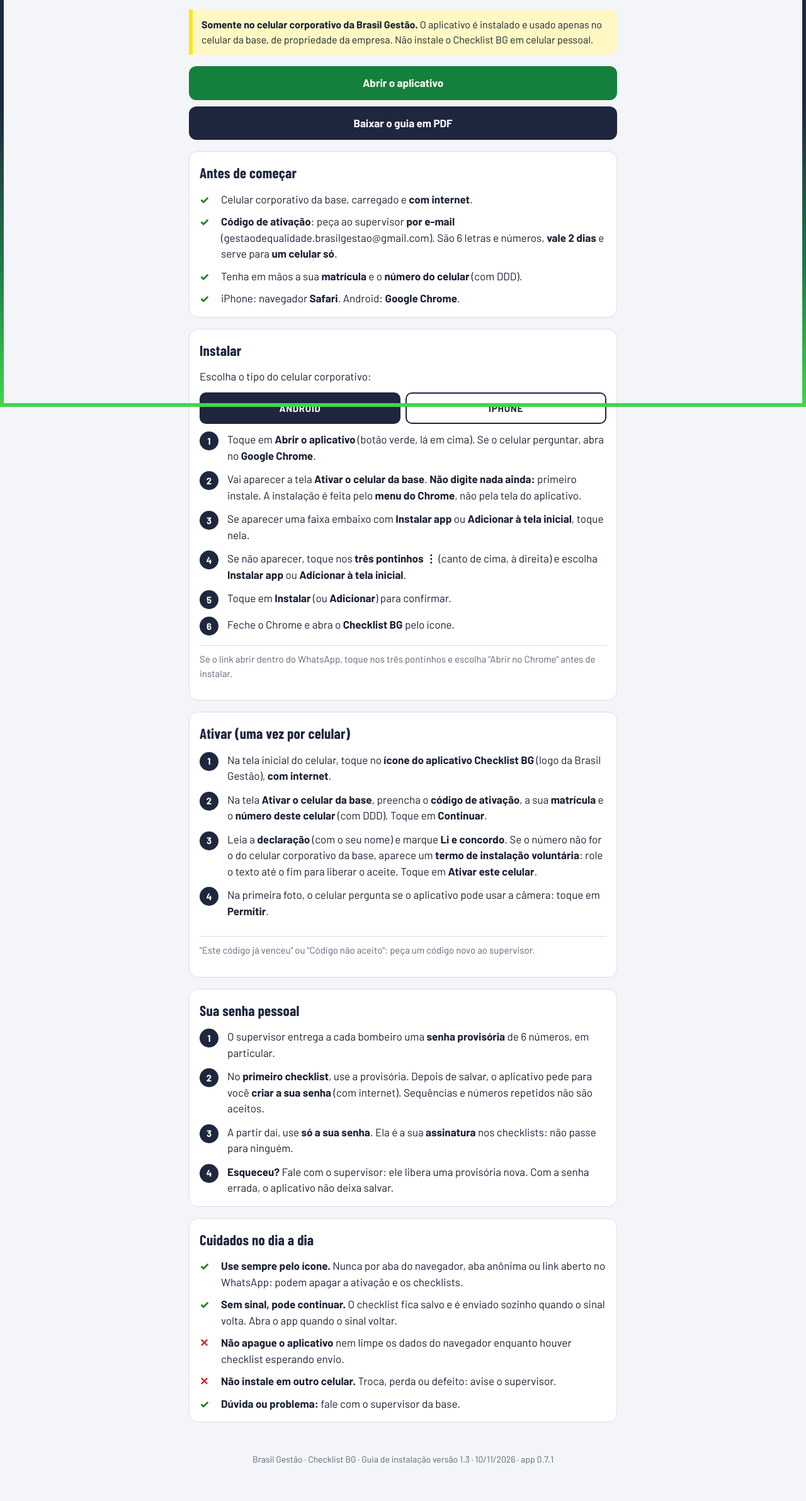
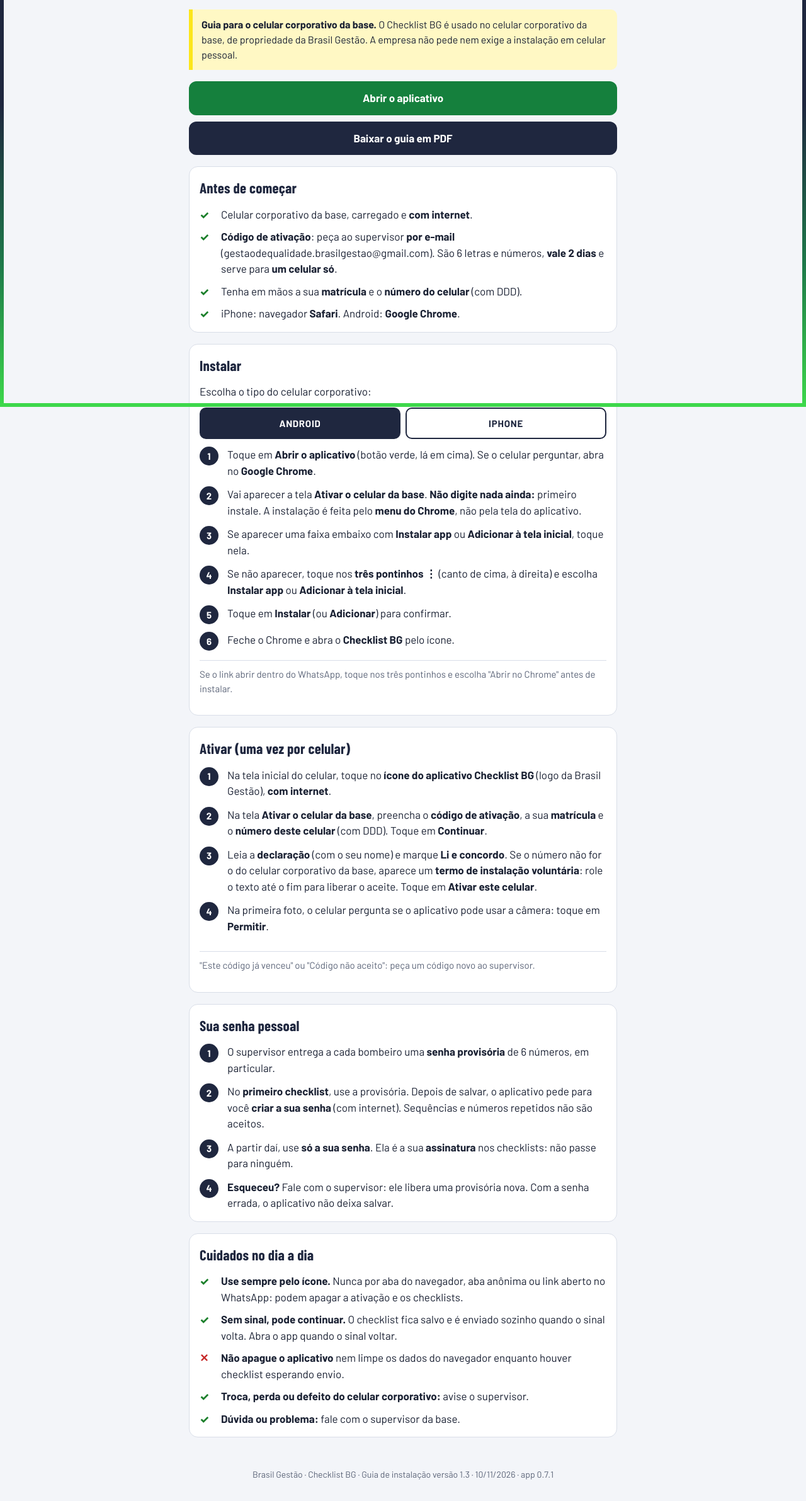
Before and after one commit to brasil-gestao/checklist-bg, a plain HTML site: page instalar/index.html in a window 1280 px wide. Shown: the part 154-2537 px from the top of the page at 63% size. Before the commit the page ends 2513 px from the top, so only its background shows below. Drawn offline with nearby package versions, Linux system fonts and the light colour scheme.

Commit message:
Update index.html

```diff
--- a/instalar/index.html
+++ b/instalar/index.html
@@ -58,7 +58,7 @@ footer{max-width:720px;margin:0 auto;padding:0 20px 32px;color:var(--muted);font
     <p class="sub">Aplicativo de checklists de equipamentos da Brasil Gestão.</p>
   </div>
 
-  <div class="alerta"><b>Somente no celular corporativo da Brasil Gestão.</b> O aplicativo é instalado e usado apenas no celular da base, de propriedade da empresa. Não instale o Checklist BG em celular pessoal.</div>
+  <div class="alerta"><b>Guia para o celular corporativo da base.</b> O Checklist BG é usado no celular corporativo da base, de propriedade da Brasil Gestão. A empresa não pede nem exige a instalação em celular pessoal.</div>
 
   <div class="botoes">
     <a class="btn btn-pri" href="../">Abrir o aplicativo</a>
@@ -136,7 +136,7 @@ footer{max-width:720px;margin:0 auto;padding:0 20px 32px;color:var(--muted);font
       <li><span class="ok">✓</span><span><b>Use sempre pelo ícone.</b> Nunca por aba do navegador, aba anônima ou link aberto no WhatsApp: podem apagar a ativação e os checklists.</span></li>
       <li><span class="ok">✓</span><span><b>Sem sinal, pode continuar.</b> O checklist fica salvo e é enviado sozinho quando o sinal volta. Abra o app quando o sinal voltar.</span></li>
       <li><span class="nao">✕</span><span><b>Não apague o aplicativo</b> nem limpe os dados do navegador enquanto houver checklist esperando envio.</span></li>
-      <li><span class="nao">✕</span><span><b>Não instale em outro celular.</b> Troca, perda ou defeito: avise o supervisor.</span></li>
+      <li><span class="ok">✓</span><span><b>Troca, perda ou defeito do celular corporativo:</b> avise o supervisor.</span></li>
       <li><span class="ok">✓</span><span><b>Dúvida ou problema:</b> fale com o supervisor da base.</span></li>
     </ul>
   </section>
```
